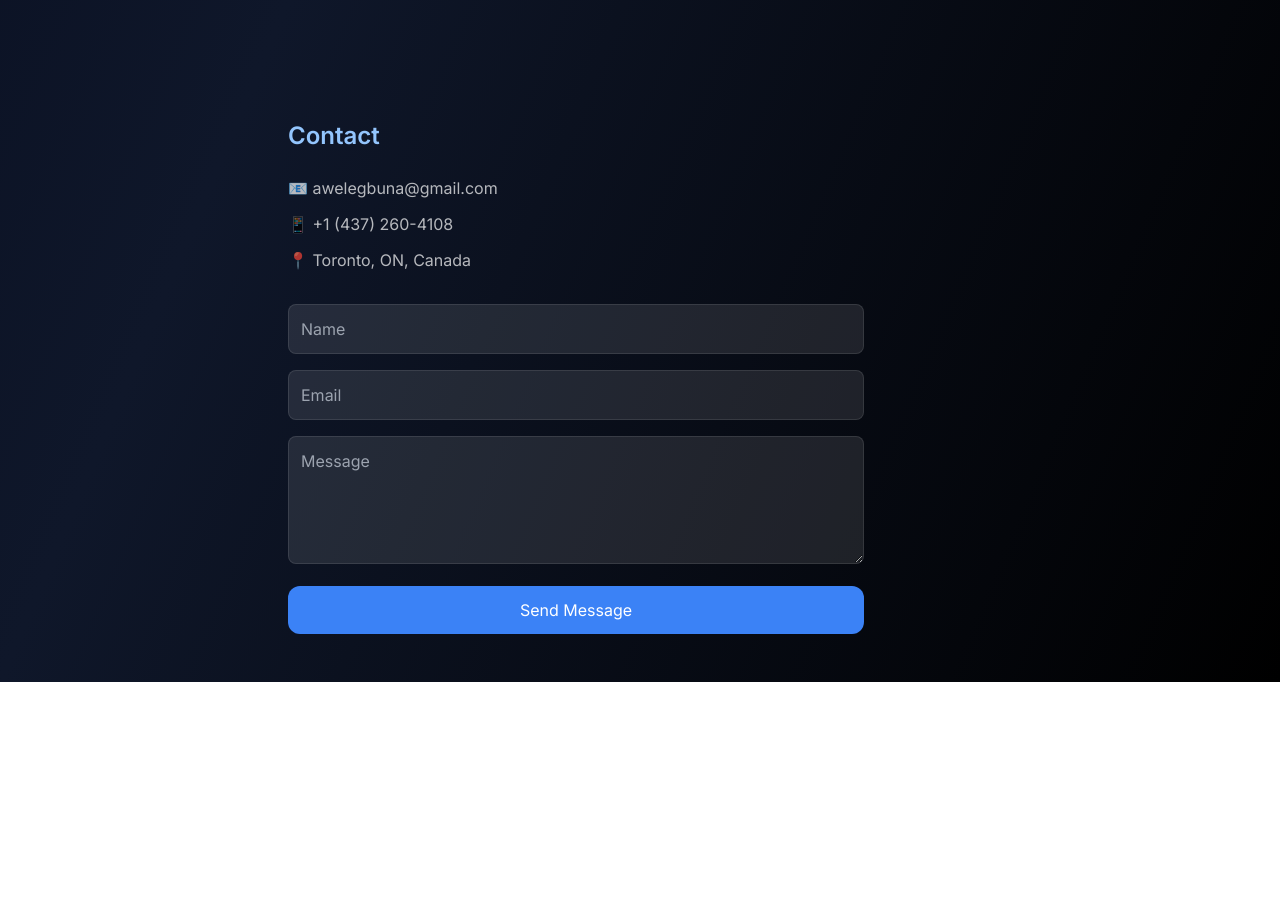
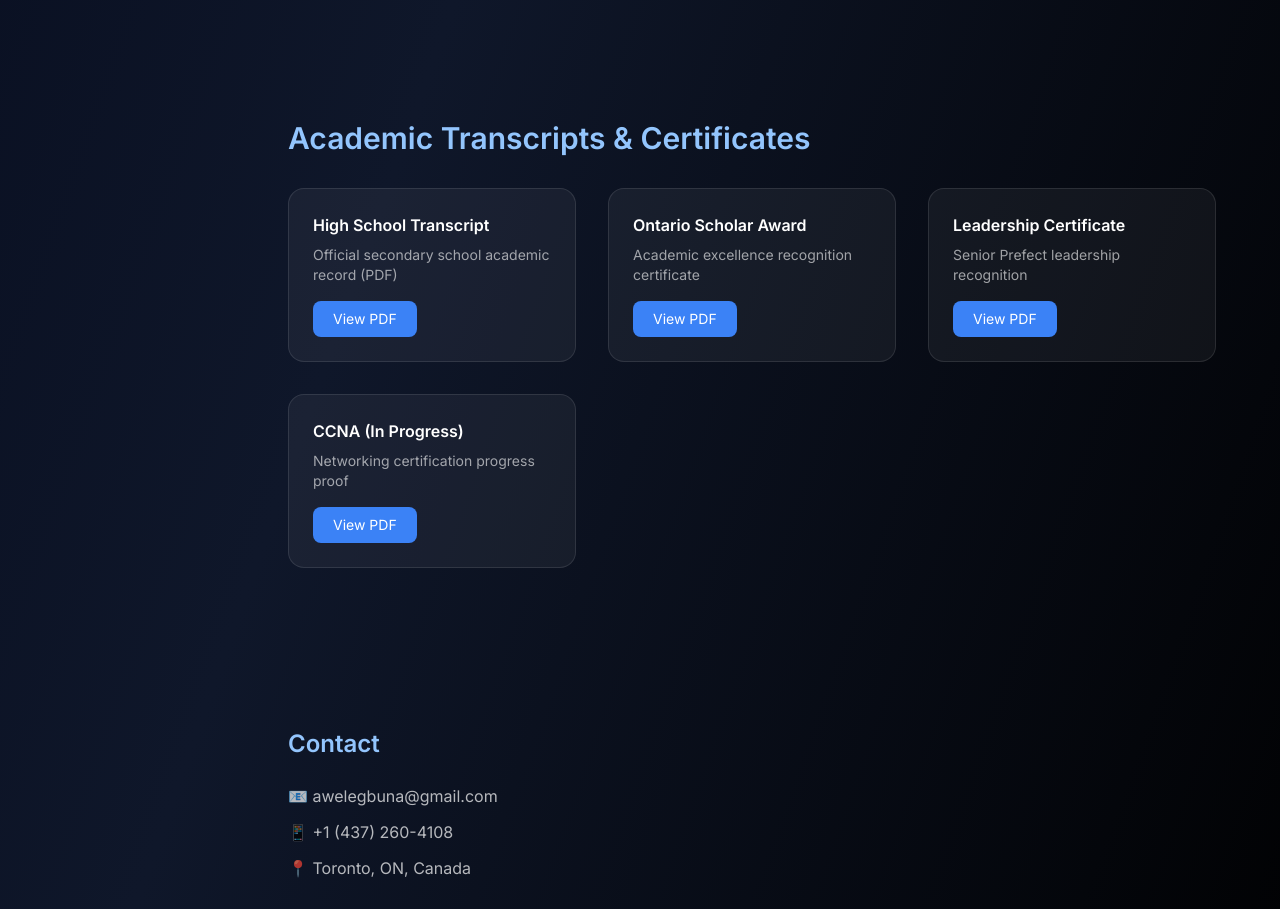
Before and after one commit to Adderql/Portfolio, a plain HTML site: page index.html in a window 1280 px wide. Shown: the part 2340-3249 px from the top of the page. Before the commit the page ends 3022 px from the top, so only its background shows below. Drawn offline with nearby package versions, Linux system fonts and the light colour scheme.

Commit message:
Update index.html

```diff
--- a/index.html
+++ b/index.html
@@ -123,6 +123,47 @@
 </div>
       </section>
 
+      <!-- Documents Page -->
+<section id="documents" class="max-w-5xl scroll-mt-16">
+<h2 class="text-3xl font-semibold mb-8 text-blue-300">Academic Transcripts & Certificates</h2>
+
+
+<div class="grid grid-cols-1 md:grid-cols-2 lg:grid-cols-3 gap-8">
+<!-- High School Transcript -->
+<div class="p-6 rounded-2xl bg-white/5 border border-white/10 hover:bg-white/10 transition">
+<h3 class="font-semibold mb-2">High School Transcript</h3>
+<p class="text-sm text-white/60 mb-4">Official secondary school academic record (PDF)</p>
+<a href="files/HS-Transcript.pdf" target="_blank" class="inline-block px-5 py-2 bg-blue-500 hover:bg-blue-600 rounded-lg text-white text-sm transition">View PDF</a>
+</div>
+
+
+<!-- Certificate 1 -->
+<div class="p-6 rounded-2xl bg-white/5 border border-white/10 hover:bg-white/10 transition">
+<h3 class="font-semibold mb-2">Ontario Scholar Award</h3>
+<p class="text-sm text-white/60 mb-4">Academic excellence recognition certificate</p>
+<a href="files/Ontario-Scholar.pdf" target="_blank" class="inline-block px-5 py-2 bg-blue-500 hover:bg-blue-600 rounded-lg text-white text-sm transition">View PDF</a>
+</div>
+
+
+<!-- Certificate 2 -->
+<div class="p-6 rounded-2xl bg-white/5 border border-white/10 hover:bg-white/10 transition">
+<h3 class="font-semibold mb-2">Leadership Certificate</h3>
+<p class="text-sm text-white/60 mb-4">Senior Prefect leadership recognition</p>
+<a href="files/Leadership-Certificate.pdf" target="_blank" class="inline-block px-5 py-2 bg-blue-500 hover:bg-blue-600 rounded-lg text-white text-sm transition">View PDF</a>
+</div>
+
+
+<!-- Certificate 3 -->
+<div class="p-6 rounded-2xl bg-white/5 border border-white/10 hover:bg-white/10 transition">
+<h3 class="font-semibold mb-2">CCNA (In Progress)</h3>
+<p class="text-sm text-white/60 mb-4">Networking certification progress proof</p>
+<a href="files/CCNA-Progress.pdf" target="_blank" class="inline-block px-5 py-2 bg-blue-500 hover:bg-blue-600 rounded-lg text-white text-sm transition">View PDF</a>
+</div>
+
+
+</div>
+</section>
+
       <!-- Contact -->
       <section id="contact" class="max-w-xl scroll-mt-16">
         <h2 class="text-2xl font-semibold mb-6 text-blue-300">Contact</h2>
```
